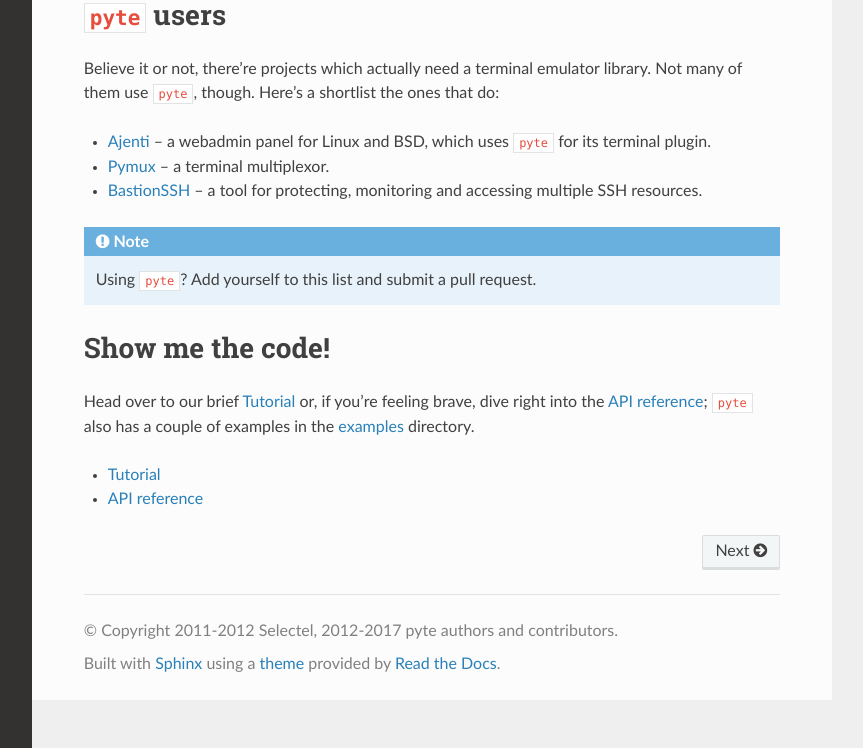
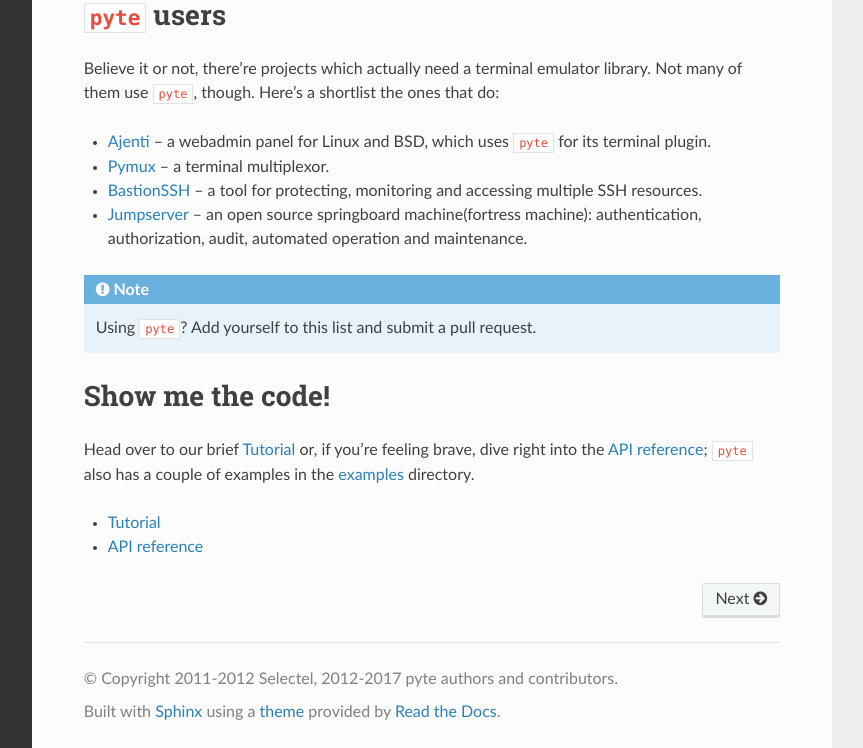
Before and after one commit to Lillecarl/pyterm, a Sphinx documentation site: the page built from pyte/docs/index.rst, in a window 1280 px wide and 956 px high, cut to the strip 208-956 px from the top of the window. Shown: the whole strip, without its empty margins (268-1131 px from the left). Built offline with Sphinx 7.4.7 and the Read the Docs theme 2.0.0, drawn with Linux system fonts in a browser that asks for light colours.

Commit message:
Add `Jumpserver` project to pyte users

```diff
--- a/pyte/docs/index.rst
+++ b/pyte/docs/index.rst
@@ -14,6 +14,9 @@ that do:
   multiplexor.
 * `BastionSSH <https://github.com/wcc526/bastion-ssh>`_ -- a tool for
   protecting, monitoring and accessing multiple SSH resources.
+* `Jumpserver <https://github.com/jumpserver/jumpserver>`_ -- an open source
+  springboard machine(fortress machine): authentication, authorization,
+  audit, automated operation and maintenance.
 
 .. note:: Using ``pyte``? Add yourself to this list and submit a pull request.
 
```
